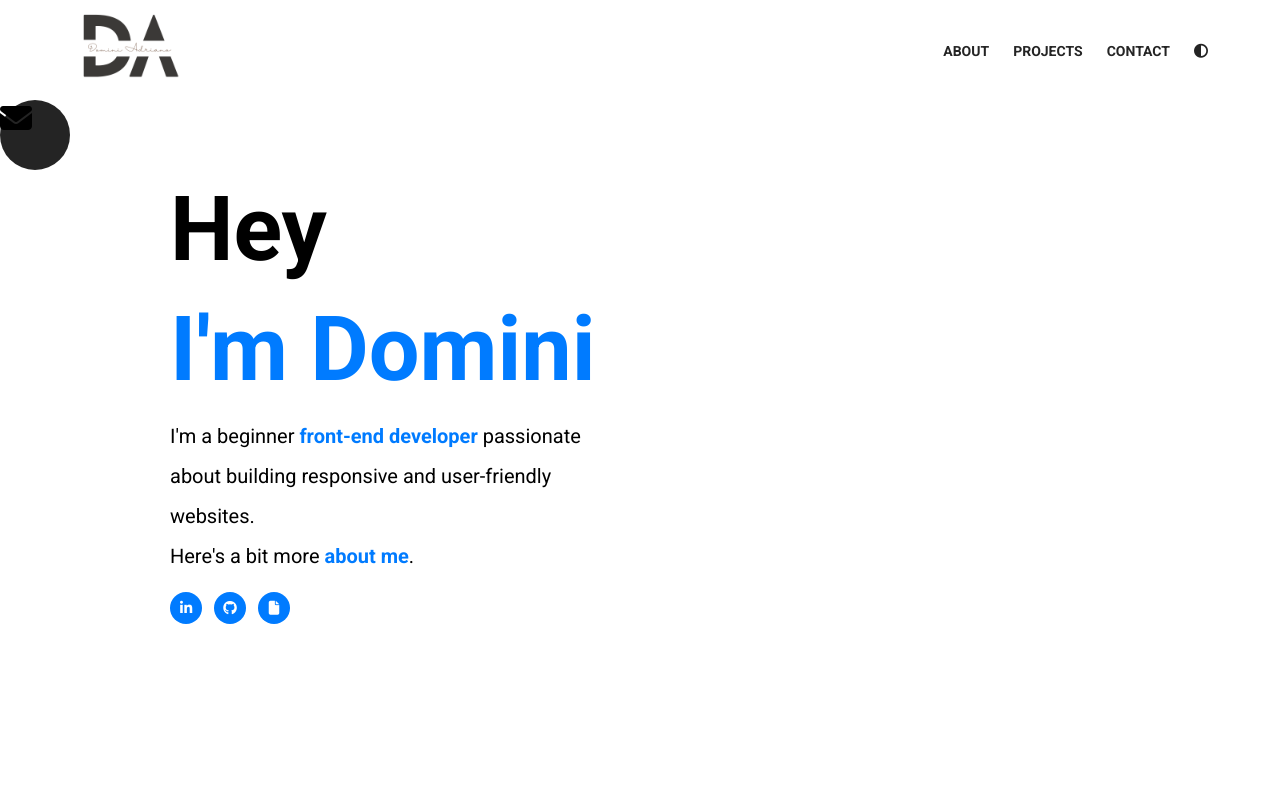
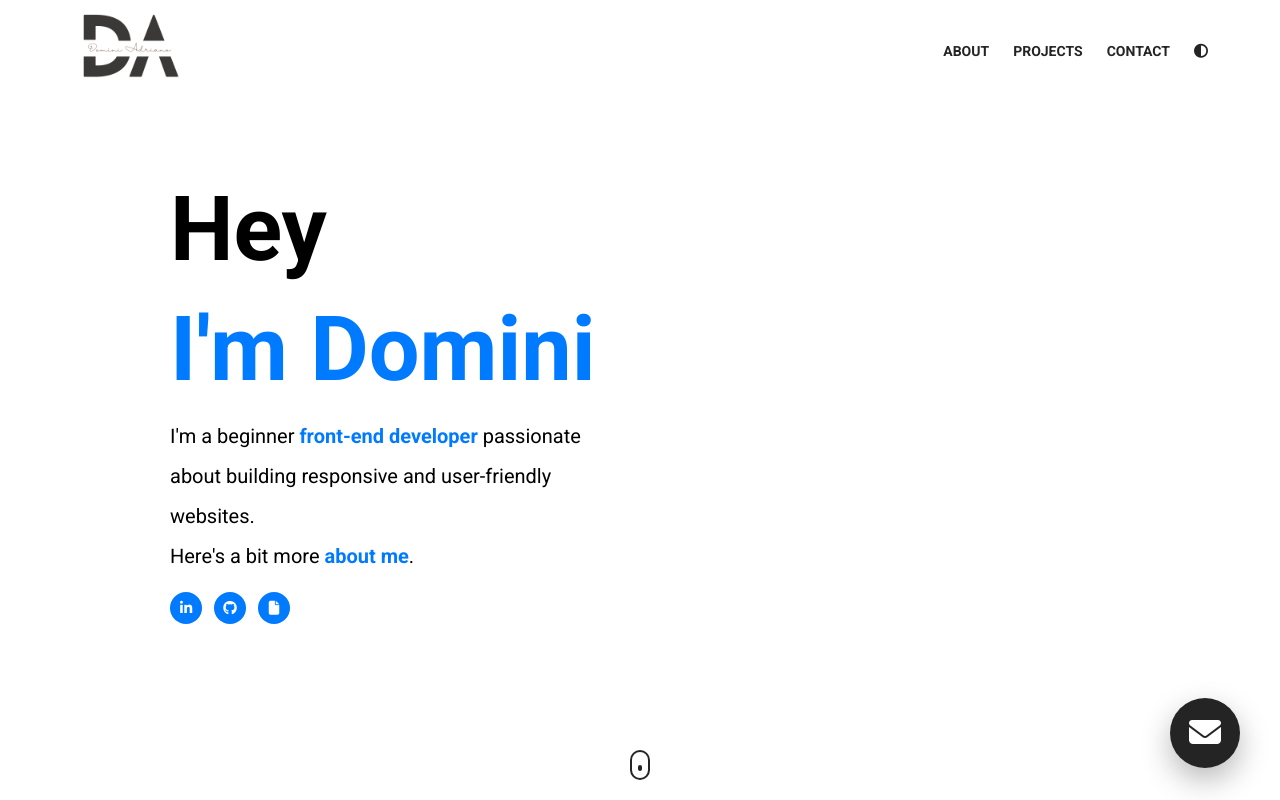
Before and after one commit to dpadrianox/E-Portfolio-temp, a plain HTML site: page index.html in a window 1280 px wide. Drawn offline with Linux system fonts and the light colour scheme.

Commit message:
initial landing page done

```diff
--- a/index.html
+++ b/index.html
@@ -71,9 +71,12 @@
           </div>
         </div>
       </header>
-      <div class="mail__btn click">
+      <button class="mail__btn click">
         <i class="fa-solid fa-envelope"></i>
-      </div>
+      </button>
+      <a href="#projects" class="scroll">
+        <div class="scroll__icon click"></div>
+      </a>
     </section>
   </body>
 </html>
--- a/style.css
+++ b/style.css
@@ -31,14 +31,18 @@ a {
     text-decoration: none;
 }
 .title {
-font-size: 90px;
-margin-bottom: 12px;
-text-align: left;
-line-height: 1.2;
+    font-size: 90px;
+    margin-bottom: 12px;
+    text-align: left;
+    line-height: 1.2;
 }
 .orange {
     color: #007BFF !important;
 }
+button {
+    cursor: pointer;
+}
+
 
 /*
 
@@ -86,7 +90,45 @@ LANDING PAGE
     border-radius: 50%;
     border: none;
     background-color: #242424;
+    color: white;
+    position: fixed;
+    bottom: 32px;
+    right: 40px;
+    z-index: 100;
+    box-shadow: 0 12px 30px 0 rgb(0, 0, 0, 0.28)
 }
+.scroll {
+    position: absolute;
+    bottom: 20px;
+    left: 50%;
+    transform: translateX(-50%);
+}
+.scroll__icon {
+    width: 20px;
+    height: 30px;
+    border: 2px solid #242424;
+    border-radius: 24px;
+    display: flex;
+    align-items: center;
+    justify-content: center;
+}
+.scroll__icon:after {
+    background-color: #242424;
+    content: "";
+    width: 4px;
+    height: 6px;
+    border-radius: 2px;
+    animation: scroll 1000ms infinite alternate-reverse;
+}
+@keyframes scroll {
+    0% {
+        transform: translateY(3px);
+    }
+    100% {
+        transform: translateY(-3px);
+    }
+}
+
 
 /*
 
```
